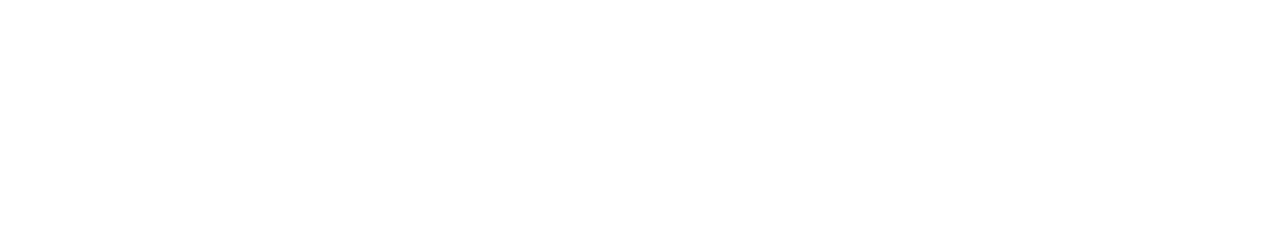
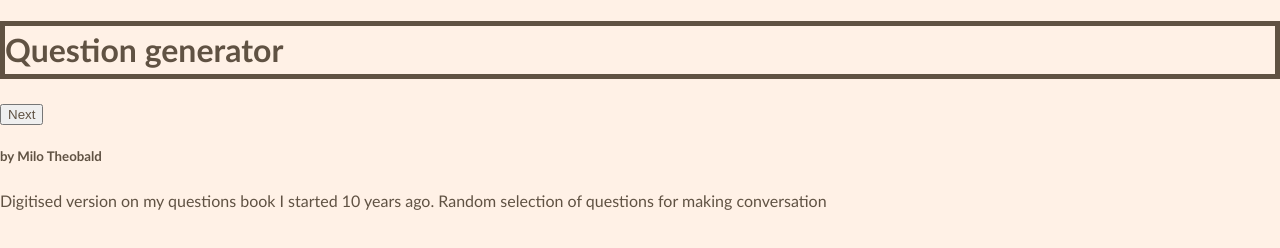
Before and after one commit to liquidgarbage/questions, a plain HTML site: page index.html in a window 1280 px wide. Drawn offline with Linux system fonts and the light colour scheme; files that its build step writes are made by us from their sources.

Commit message:
building css

```diff
--- a/assests/styles.css
+++ b/assests/styles.css
@@ -6,3 +6,36 @@
         --umber: #A06340;
           --orange: #AF6B46;
           }
+
+* {
+    color:var(--brown);
+    }
+
+
+
+body {
+  margin: 0;
+  padding: 0;
+  font-family: 'Trebuchet MS', 'Lucida Sans Unicode', 'Lucida Grande', 'Lucida Sans', Arial, sans-serif;
+  line-height: 1.5;
+  background-color: #FFF1E6;
+}
+
+
+/* Header */
+ h1 {
+  border: #605243, solid, 5px;
+  flex-wrap: wrap;
+ }
+/* Question box */
+
+
+/* button */
+.b1 {
+
+}
+
+/* Footer */
+footer {
+
+}
--- a/index.html
+++ b/index.html
@@ -4,13 +4,23 @@
     <meta charset="UTF-8">
     <meta name="viewport" content="width=device-width, initial-scale=1.0">
     <title>Questions</title>
-    <link rel="stylesheet" href="./assets/styles.css" />
+    <link rel="stylesheet" href="/assests/styles.css" />
 </head>
 <body>
-    <header></header>
-    <section></section>
+    <header>
+        <h1>Question generator</h1>
+    </header>
+    <section class="qBox">
 
-    <footer></footer>
+        <button class="b1">Next</button>
+    </section>
+
+    <footer>
+        <h5> by Milo
+            Theobald
+        </h5>
+        <p>Digitised version on my questions book I started 10 years ago. Random selection of questions for making conversation</p>
+    </footer>
     <script src="./assests/js/logic.js"></script>
     <script src="./assests/js/questions.js"></script>
 </body>
```
